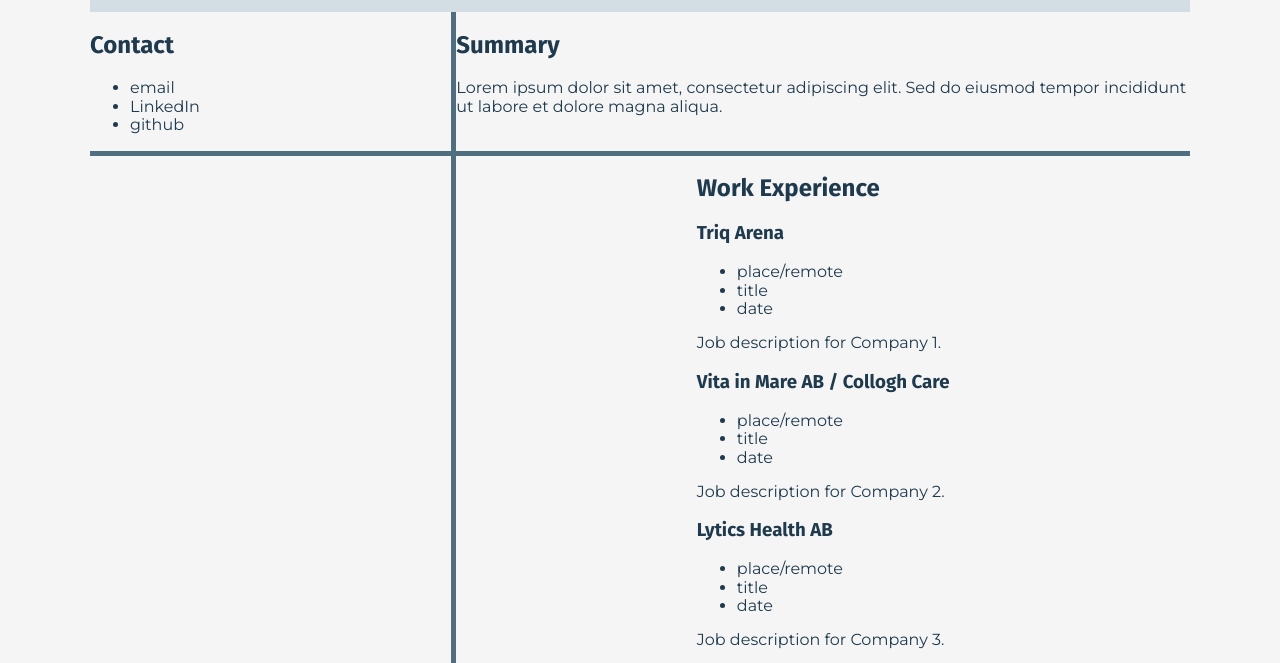
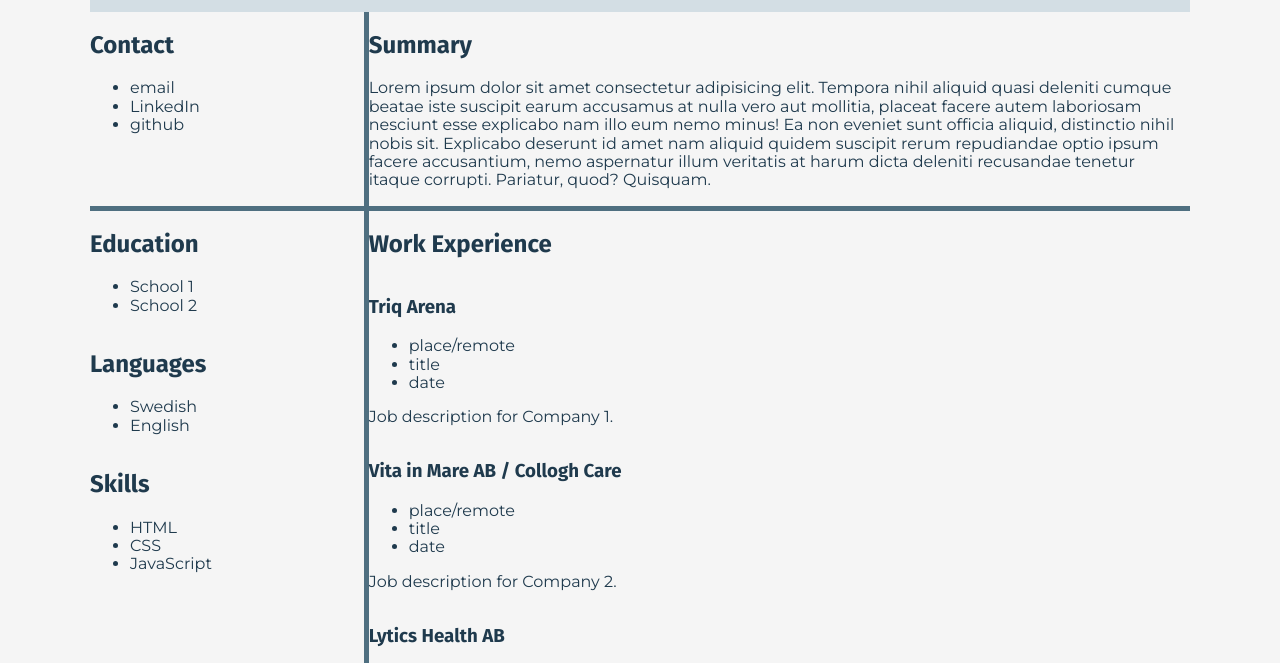
Before and after one commit to IdaSofieKarlsson/CV-IT, a plain HTML site: page index.html in a window 1280 px wide. Shown: the part 113-776 px from the top of the page. Drawn offline with nearby package versions, Linux system fonts and the light colour scheme; a web font is replaced by a local one.

Commit message:
working  on structure

```diff
--- a/index.html
+++ b/index.html
@@ -38,12 +38,16 @@
             <!-- Summary section -->
             <div class="div-summary">
                 <h2>Summary</h2>
-                <p>Lorem ipsum dolor sit amet,
-                    consectetur adipiscing elit. Sed do eiusmod tempor incididunt ut labore et dolore magna aliqua.</p>
+                <p>Lorem ipsum dolor sit amet consectetur adipisicing elit. Tempora nihil aliquid quasi deleniti cumque
+                    beatae iste suscipit earum accusamus at nulla vero aut mollitia, placeat facere autem laboriosam
+                    nesciunt esse explicabo nam illo eum nemo minus! Ea non eveniet sunt officia aliquid, distinctio
+                    nihil nobis sit. Explicabo deserunt id amet nam aliquid quidem suscipit rerum repudiandae optio ipsum
+                    facere accusantium, nemo aspernatur illum veritatis at harum dicta deleniti recusandae tenetur
+                    itaque corrupti. Pariatur, quod? Quisquam.</p>
             </div>
         </section>
 
-        <!-- Div with sections details and main -->
+        <!-- Div with sections details and section work experience-->
         <div class="div-sections">
             <!-- Narrow section to the left, Section for education, skills, and languages -->
             <section class="section-details">
@@ -74,9 +78,8 @@
                 </div>
             </section>
             <!-- Main section for work experience -->
-        <section class="section-main">
+            <section class="section-work-experience">
                 <!-- Work experience section -->
-            <div class="div-experience">
                 <h2>Work Experience</h2>
                 <div class="jobb">
                     <h3>Triq Arena</h3>
@@ -177,16 +180,10 @@
                     </ul>
                     <p>Job description for Company 5.</p>
                 </div>
-            </div>
-
             </section>
         </div>
-
-
-
     </main>
     <footer>
-
     </footer>
 </body>
 </html>
--- a/styles/styles.css
+++ b/styles/styles.css
@@ -16,7 +16,6 @@ Base	        White	        #FFFFFF	    Page background
 span {
     font-family: "Agrave Pro", sans-serif;
     font-weight: 400;
-    font-style: cursive;
     font-size: 24px;
     color: #A8561A
 }
@@ -37,19 +36,19 @@ a, a:hover, a:active, a:visited, a:focus {
 /* Body styles */
 body {
     background-color: whitesmoke;
+    max-width: 1100px;
+    width: 100%;
+
+    margin: auto;
 }
 
 /* Header styles */
 .header {
-    max-width: 1100px;
-    width: 100%;
     min-height: 125px;
     height: 100%;
-    margin: auto;
     display: flex;
     justify-content: space-around;
     background-color: #D3DEE4;
-
 }
 .header-content {
     display: flex;
@@ -66,49 +65,34 @@ body {
 }
 
 /* Main section styles */
-main {
 
-}
-
-/* Div containing both the narrow section and the main section */
-.div-sections {
-    max-width: 1100px;
-    width: 100%;
-    min-height: 125px;
-    height: 100%;
-    margin: auto;
-    display: flex;
-    justify-content: space-around;
-}
-
+/* Div containing both the contact section and the summary section */
 .section-contact-summary {
-    max-width: 1100px;
-    width: 100%;
-    min-height: 125px;
-    height: 100%;
-    margin: auto;
     display: flex;
     justify-content: space-around;
     border-bottom: 5px solid #4F6F80;
 
 }
 .div-contact-info {
-    width: 33%;
+    width: 25%;
 }
 .div-summary {
-    width: 67%;
+    width: 75%;
     border-left: 5px solid #4F6F80;
+}
+
+/* Div with sections details and section work experience */
+.div-sections {
+    display: flex;
+    justify-content: space-around;
 }
 
 /*Narrow section to the left, Section for education, skills, and languages*/
 .section-details {
-    max-width: 1100px;
-    width: 33%;
-    min-height: 125px;
-    height: 100%;
-    margin: auto;
+    width: 25%;
     display: flex;
-    justify-content: space-around;
+    flex-direction: column;
+    align-content: flex-start;
 }
 .div-education {
 
@@ -121,20 +105,15 @@ main {
 }
 
 /*Main section for work experience*/
-.section-main {
-    max-width: 1100px;
-    width: 67%;
-    min-height: 125px;
-    height: 100%;
-    margin: auto;
+.section-work-experience {
+    width: 75%;
     display: flex;
-    justify-content: space-around;
+    flex-direction: column;
+    align-content: flex-start;
     border-left: 5px solid #4F6F80;
 }
-.div-experience {
 
-}
-.div-experience h2 {
+.section-work-experience h2 {
 
 }
 .jobb {
```
Lines whose indentation alone changed are shown as unchanged.
